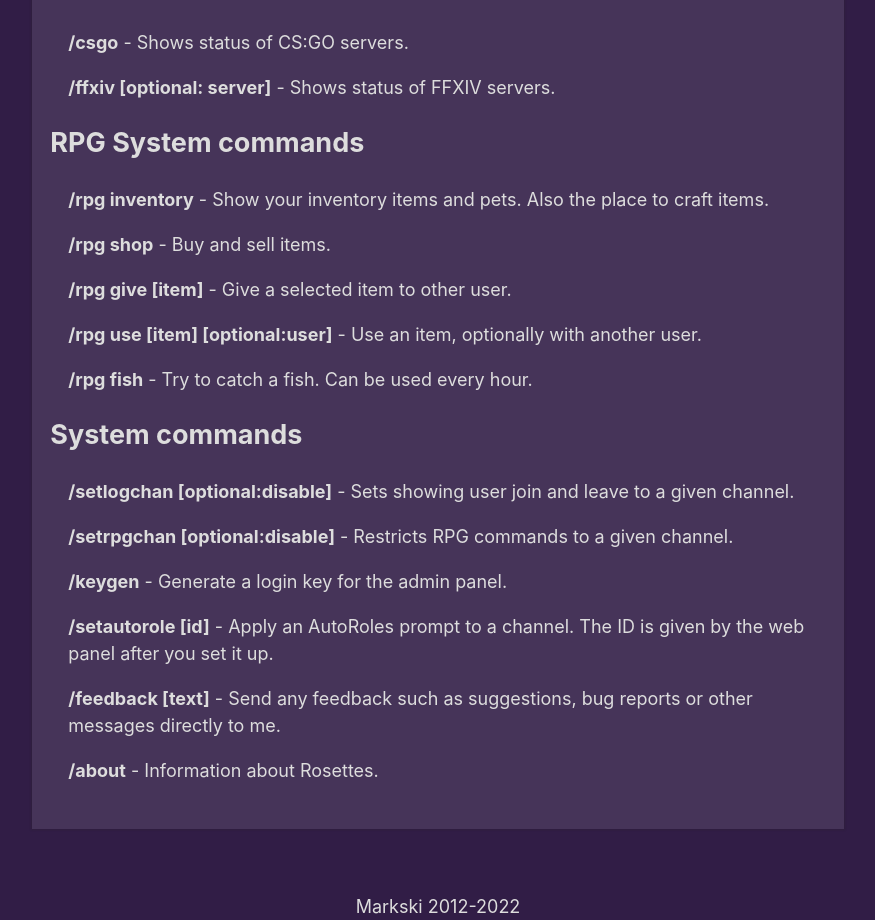
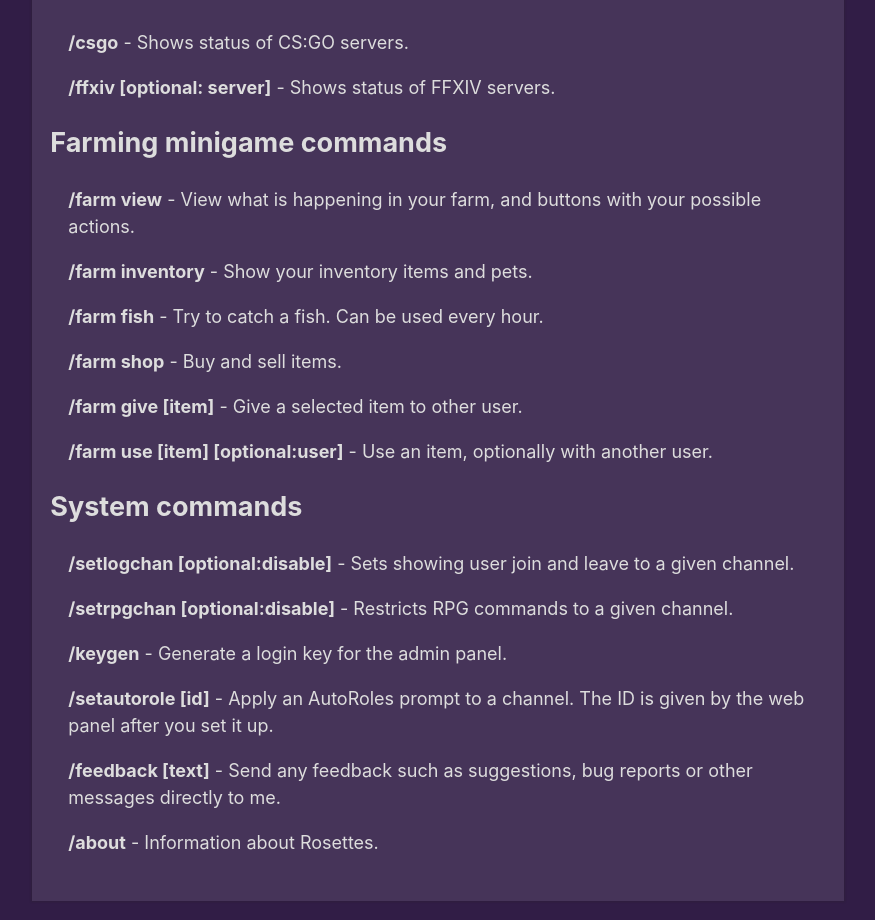
Before and after one commit to markski1/markski.ar, a Next.js app: page /rosettes/commands in a window 1280 px wide. Shown: the part 1380-2300 px from the top of the page, without its empty margins (202-1077 px from the left). Built offline with nearby package versions, Linux system fonts and the light colour scheme.

Commit message:
List minigame commands

```diff
--- a/pages/rosettes.tsx
+++ b/pages/rosettes.tsx
@@ -102,7 +102,7 @@ export default function Page() {
 					<li>Role management (Role-on-Join and custom AutoRoles with reactions)</li>
 					<li>Displays users who joined and left if you specify a channel for it.</li>
 					<li>Let users set reminder alarms for themselves, even in DM's.</li>
-					<li>Simple, gimmicky RPG minigame.</li>
+					<li>Farming and fishing minigame.</li>
 					<li>Dice and Coin commands.</li>
 					<li>Many more miscelaneous functions (urban dictionary, emoji exporter, csgo/ffxiv status checker, shows how many playing when steam game linked, etc)</li>
 				</ul>
--- a/pages/rosettes/commands.tsx
+++ b/pages/rosettes/commands.tsx
@@ -84,22 +84,25 @@ export default function Page() {
 						<b>/ffxiv [optional: server]</b> - Shows status of FFXIV servers.
 					</p>
 				</div>
-				<h2>RPG System commands</h2>
+				<h2>Farming minigame commands</h2>
 				<div style={{marginLeft: '1rem'}}>
 					<p>
-						<b>/rpg inventory</b> - Show your inventory items and pets. Also the place to craft items.
+						<b>/farm view</b> - View what is happening in your farm, and buttons with your possible actions.
 					</p>
 					<p>
-						<b>/rpg shop</b> - Buy and sell items.
+						<b>/farm inventory</b> - Show your inventory items and pets.
 					</p>
 					<p>
-						<b>/rpg give [item]</b> - Give a selected item to other user.
+						<b>/farm fish</b> - Try to catch a fish. Can be used every hour.
 					</p>
 					<p>
-						<b>/rpg use [item] [optional:user]</b> - Use an item, optionally with another user.
+						<b>/farm shop</b> - Buy and sell items.
 					</p>
 					<p>
-						<b>/rpg fish</b> - Try to catch a fish. Can be used every hour.
+						<b>/farm give [item]</b> - Give a selected item to other user.
+					</p>
+					<p>
+						<b>/farm use [item] [optional:user]</b> - Use an item, optionally with another user.
 					</p>
 				</div>
 				<h2>System commands</h2>
```
